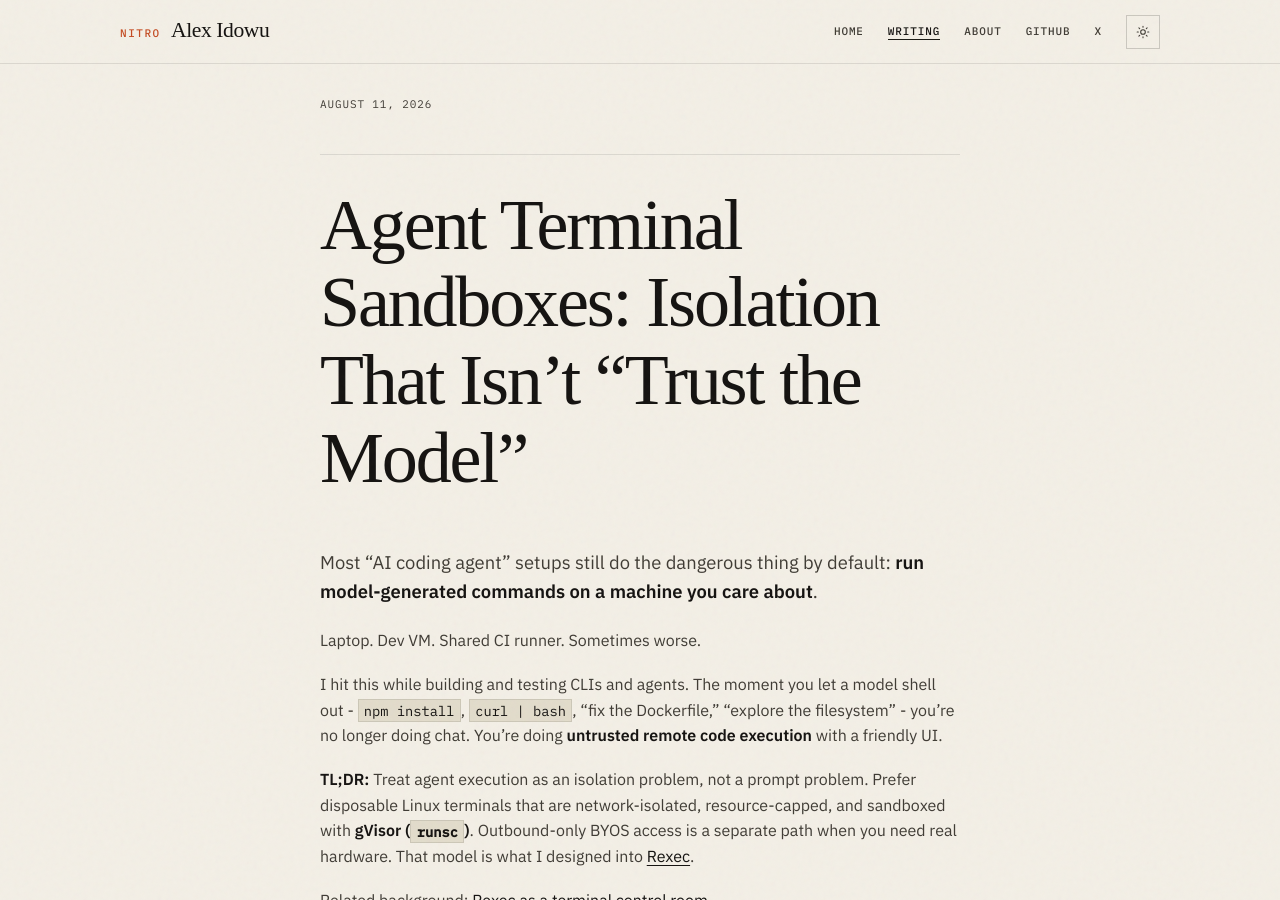
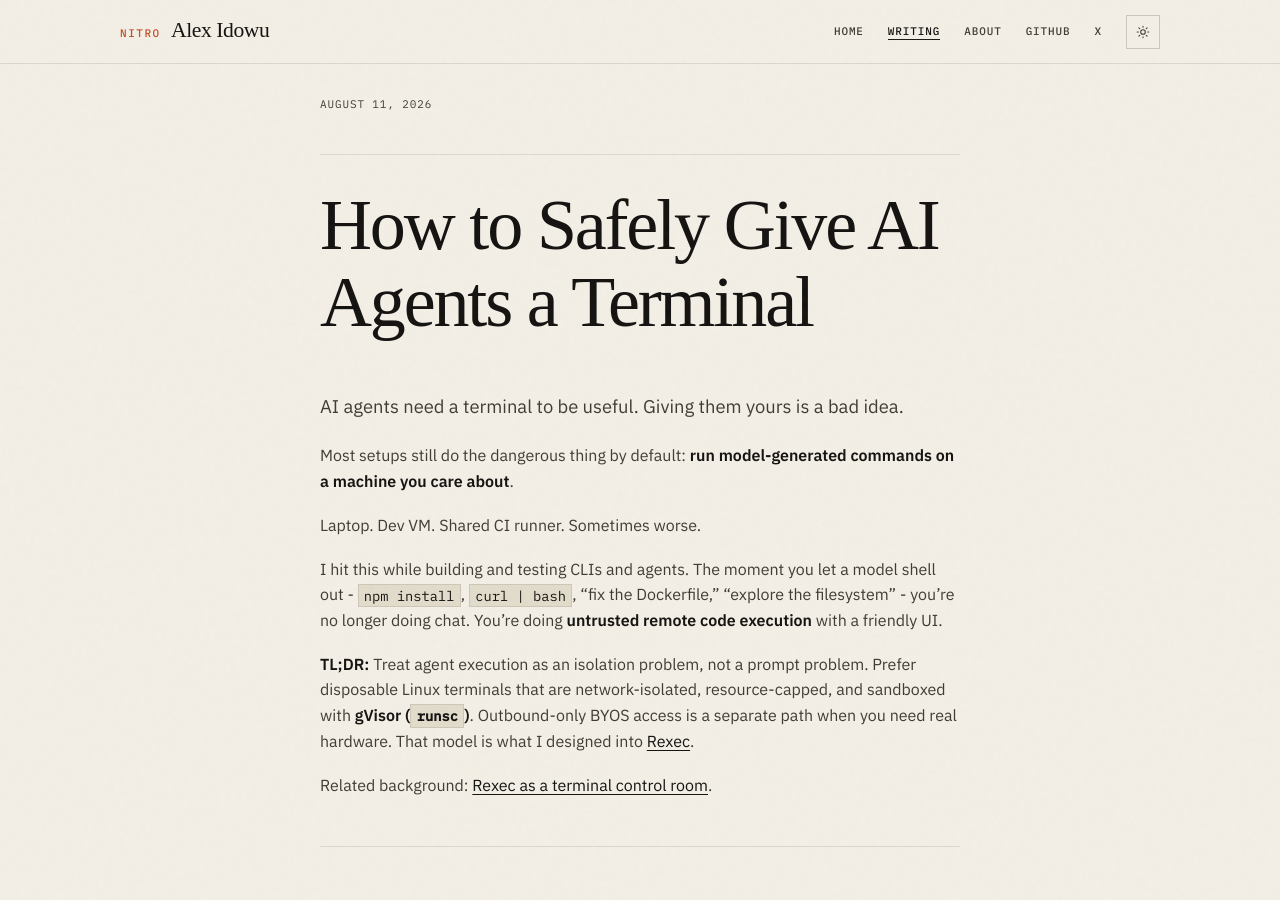
Before and after one commit to 9trocode/9trocode.github.io, a Jekyll site: the page built from _posts/2026-08-11-how-to-safely-give-ai-agents-a-terminal.md, in a window 1280 px wide and 900 px high. Built offline with Jekyll 4.4.1, drawn with Linux system fonts in a browser that asks for light colours; some web fonts are replaced; comment, search, counter and statistics services are not loaded.

Commit message:
Retitle agent sandbox post for a clearer engineering claim.
Use "How to Safely Give AI Agents a Terminal", rename the slug, and
align intro, home link, and local talk/evidence notes.

```diff
--- a/_posts/2026-08-11-agent-terminal-sandboxes-isolation.md
+++ b/_posts/2026-08-11-how-to-safely-give-ai-agents-a-terminal.md
@@ -1,8 +1,8 @@
 ---
 layout: post
-title: "Agent Terminal Sandboxes: Isolation That Isn’t “Trust the Model”"
+title: "How to Safely Give AI Agents a Terminal"
 date: 2026-08-11
-description: "I got tired of coding agents treating my laptop like a free shell. Here is the isolation model I built into Rexec so untrusted tool calls run in disposable, gVisor-backed terminals instead."
+description: "AI agents need a shell to be useful. Giving them yours is a bad idea. Here is how I isolate untrusted tool calls in disposable, gVisor-backed terminals with Rexec."
 tags:
 - Agents
 - Security
@@ -13,7 +13,9 @@ tags:
 image: /assets/images/nitrocode-og-v2.png
 ---
 
-Most “AI coding agent” setups still do the dangerous thing by default: **run model-generated commands on a machine you care about**.
+AI agents need a terminal to be useful. Giving them yours is a bad idea.
+
+Most setups still do the dangerous thing by default: **run model-generated commands on a machine you care about**.
 
 Laptop. Dev VM. Shared CI runner. Sometimes worse.
 
```
Also changed, not shown: index.md (+1 -1 lines).
